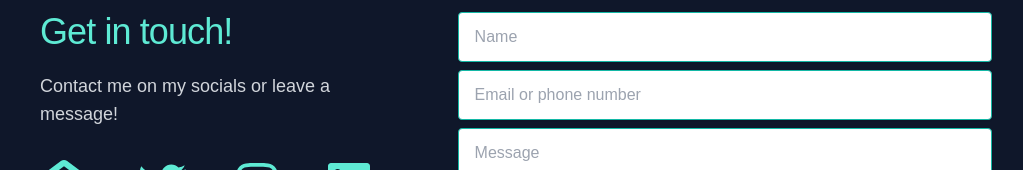
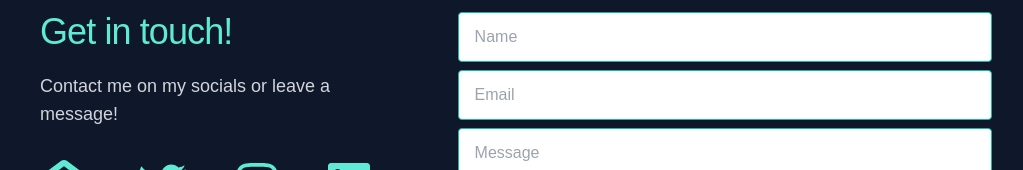
Before and after one commit to JackScottow/portfolio_v2, a Next.js app: page / in a window 1280 px wide. Shown: the part 3209-3379 px from the top of the page, without its empty margins (256-1279 px from the left). Built offline with nearby package versions, Linux system fonts and the light colour scheme.

Commit message:
Update Contact.jsx

```diff
--- a/src/components/Contact.jsx
+++ b/src/components/Contact.jsx
@@ -48,9 +48,9 @@ const Contact = () => {
               </div>
               <div>
                 <label htmlFor="email" className="sr-only">
-                  Email or phone number
+                  Email
                 </label>
-                <input id="email" name="email" type="email" autoComplete="email" className="box-border block w-full px-4 py-3 placeholder-gray-400 border-teal-500 rounded shadow-sm focus:border-2 focus:border-teal-500 focus-ring-teal-500" placeholder="Email or phone number" />
+                <input id="email" name="email" type="email" autoComplete="email" className="box-border block w-full px-4 py-3 placeholder-gray-400 border-teal-500 rounded shadow-sm focus:border-2 focus:border-teal-500 focus-ring-teal-500" placeholder="Email" />
               </div>
               <div>
                 <label htmlFor="message" className="sr-only">
```
